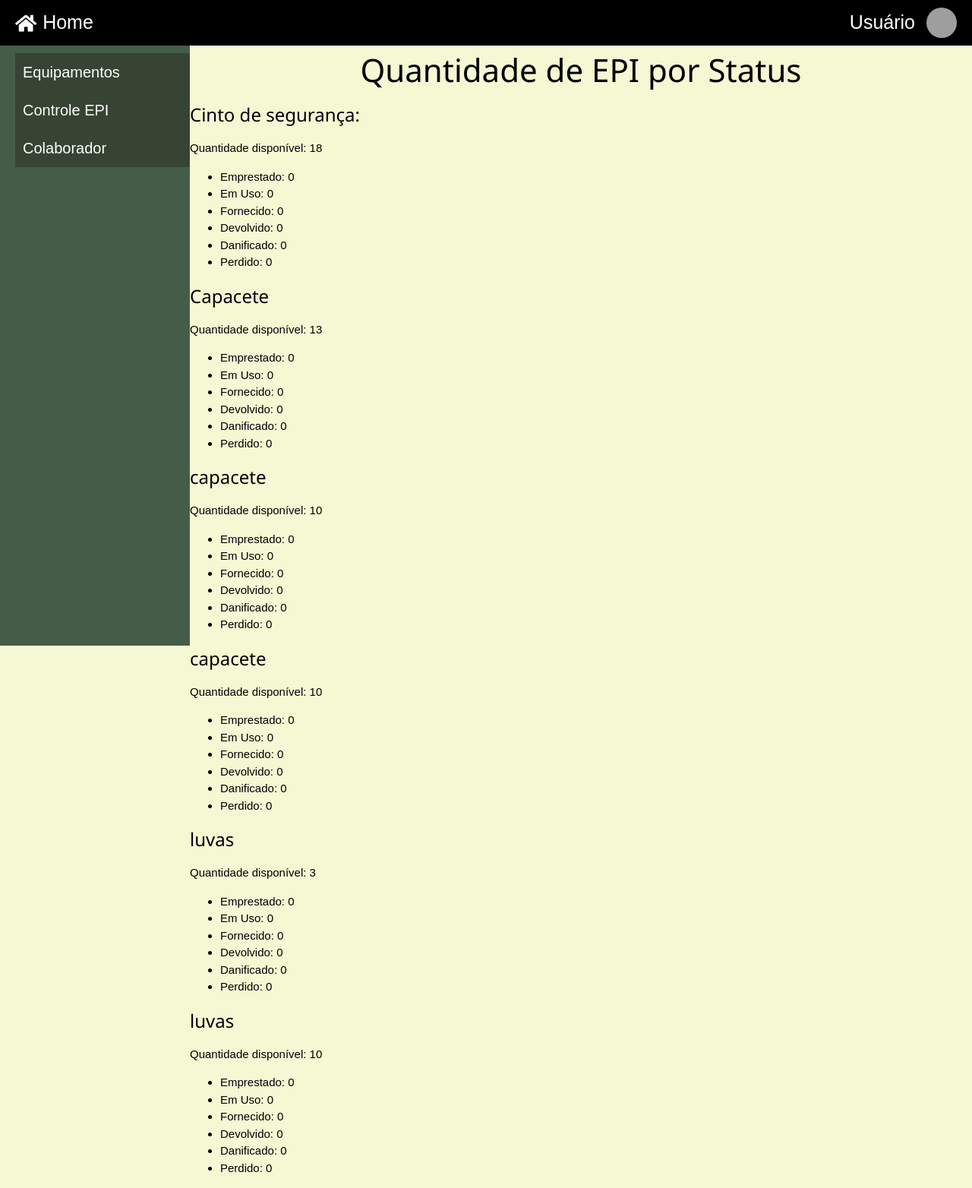
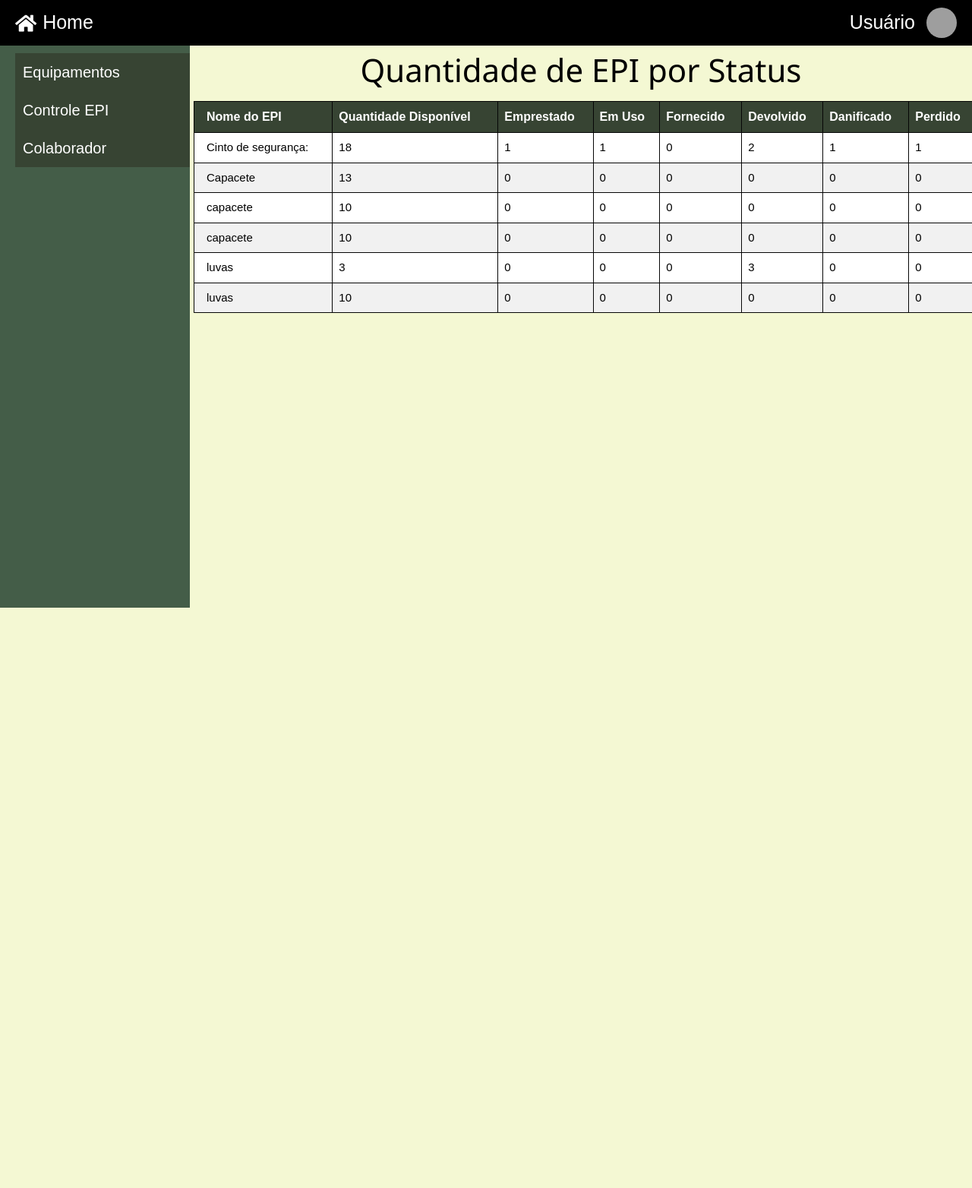
Before and after one commit to VandersonMotta/equipamentosEPI, a Django app: page /visualizar_quantidade_epi/ in a window 1280 px wide. Shown: the top 1564 px of the page at 76% size. After the commit the page ends 800 px from the top, so only its background shows below. Run offline with Django 5.2, Linux system fonts and the light colour scheme; data comes from the database, SQL or seed files in the repository; both versions use the stored data as it was after the commit; grey boxes are pictures that could not be loaded.

Commit message:
criação da pagina visualizar epis por status

```diff
--- a/equipamentos_epi/app_home/static/css/layout.css
+++ b/equipamentos_epi/app_home/static/css/layout.css
@@ -127,3 +127,23 @@ h4 {
     text-align: center;
     margin-top: 10px;
 }
+
+/*TABELAS */
+table {
+    width: 80%;
+    border-collapse: collapse;
+    margin-left: 5px;
+    align-items: center;
+}
+
+th {
+    background-color: #374433;
+    color: white;
+    text-align: center;
+    padding: 12px 15px;
+    font-size: 16px;
+}
+
+table, th, td {
+    border: 1px solid #060606;
+}
--- a/equipamentos_epi/app_home/static/css/style.css
+++ b/equipamentos_epi/app_home/static/css/style.css
@@ -104,6 +104,7 @@
     top: 100%;
     margin-top: 2px;
     border-radius: 5px;
+    z-index: 9999;
 }
 
 .dropdown-content.show {
@@ -115,6 +116,7 @@
     padding: 12px 16px;
     text-decoration: none;
     display: block;
+    font-size: 16px;
 }
 
 .dropdown-content a:hover {
--- a/equipamentos_epi/app_home/static/script/script.js
+++ b/equipamentos_epi/app_home/static/script/script.js
@@ -1,5 +1,3 @@
-
-//método para menu accordion
 var acc = document.getElementsByClassName("accordion");
 for (var i = 0; i < acc.length; i++) {
     acc[i].addEventListener("click", function () {
@@ -13,15 +11,13 @@ for (var i = 0; i < acc.length; i++) {
     });
 }
 
-//método para exibição do conteúdo baseado no submenu clicado
 document.querySelectorAll(".panel a").forEach(item => {
     item.addEventListener("click", function () {
-        // Esconde todas as caixas de conteúdo
+
         document.querySelectorAll(".content-box").forEach(box => {
             box.classList.add("hidden");
         });
 
-        // Obtém o valor de data-target e exibe o conteúdo correspondente
         var targetId = this.getAttribute("data-target");
         document.getElementById(targetId).classList.remove("hidden");
     });
@@ -42,13 +38,17 @@ function toggleCamposExtras() {
     }
 }
 
-// Função para alternar o menu suspenso
+document.addEventListener('DOMContentLoaded', function() {
+    toggleCamposExtras();
+});
+
+statusField.addEventListener('change', toggleCamposExtras);
+
 function toggleUserMenu() {
     var dropdown = document.getElementById("user-dropdown");
     dropdown.classList.toggle("show");
 }
 
-// Fechar o menu suspenso se o usuário clicar fora dele
 window.onclick = function(event) {
     if (!event.target.matches('.navbar-right, .navbar-right *')) {
         var dropdowns = document.getElementsByClassName("dropdown-content");
@@ -60,77 +60,3 @@ window.onclick = function(event) {
         }
     }
 }
-
-/*GRAFICO*/
-// Função para configurar o gráfico
-function createChart(epiData) {
-    // Rótulos para os status
-    const labels = ['Emprestado', 'Em Uso', 'Fornecido', 'Devolvido', 'Danificado', 'Perdido'];
-    const data = [0, 0, 0, 0, 0, 0];
-
-    // Somando as quantidades para cada status
-    epiData.forEach(epi => {
-        data[0] += epi.status_counts.emprestado || 0; // Emprestado
-        data[1] += epi.status_counts.em_uso || 0;     // Em Uso
-        data[2] += epi.status_counts.fornecido || 0;   // Fornecido
-        data[3] += epi.status_counts.devolvido || 0;   // Devolvido
-        data[4] += epi.status_counts.danificado || 0;  // Danificado
-        data[5] += epi.status_counts.perdido || 0;     // Perdido
-    });
-
-    // Selecionando o canvas para o gráfico
-    const ctx = document.getElementById('epiChart').getContext('2d');
-
-    // Criando o gráfico de rosca
-    new Chart(ctx, {
-        type: 'doughnut', // Tipo de gráfico rosca
-        data: {
-            labels: labels,  // Labels para cada status
-            datasets: [{
-                label: 'Status de EPI',
-                data: data,  // Dados a serem exibidos no gráfico
-                backgroundColor: [
-                    'rgba(255, 99, 132, 0.2)',
-                    'rgba(54, 162, 235, 0.2)',
-                    'rgba(255, 206, 86, 0.2)',
-                    'rgba(75, 192, 192, 0.2)',
-                    'rgba(153, 102, 255, 0.2)',
-                    'rgba(255, 159, 64, 0.2)'
-                ],
-                borderColor: [
-                    'rgba(255, 99, 132, 1)',
-                    'rgba(54, 162, 235, 1)',
-                    'rgba(255, 206, 86, 1)',
-                    'rgba(75, 192, 192, 1)',
-                    'rgba(153, 102, 255, 1)',
-                    'rgba(255, 159, 64, 1)'
-                ],
-                borderWidth: 1
-            }]
-        },
-        options: {
-            responsive: true, // Gráfico responsivo
-            plugins: {
-                legend: {
-                    position: 'top', // Posição da legenda
-                },
-                tooltip: {
-                    callbacks: {
-                        label: function(tooltipItem) {
-                            // Exibe o valor de cada status ao passar o mouse
-                            const label = tooltipItem.label || '';
-                            const value = tooltipItem.raw || 0;
-                            return `${label}: ${value}`;
-                        }
-                    }
-                }
-            }
-        }
-    });
-}
-
-// Obtendo os dados passados pelo Django
-const epiData = JSON.parse(document.getElementById('epi-data').textContent);
-
-// Chama a função para criar o gráfico com os dados
-createChart(epiData);
--- a/equipamentos_epi/app_home/templates/app_home/pages/visualizar_quantidade_epi.html
+++ b/equipamentos_epi/app_home/templates/app_home/pages/visualizar_quantidade_epi.html
@@ -2,6 +2,7 @@
 {% load static %}
 
 {% block content %}
+
 <head>
     <meta charset="UTF-8">
     <meta name="viewport" content="width=device-width, initial-scale=1.0">
@@ -12,33 +13,35 @@
 <body>
     <h2>Quantidade de EPI por Status</h2>
 
-    <!-- Exibindo uma visualização simples dos dados para verificação -->
-    <div id="epi-data-preview">
-        {% for epi in epi_data %}
-            <h3>{{ epi.nomeEPI }}</h3>
-            <p>Quantidade disponível: {{ epi.quantidade_disponivel }}</p>
-            <ul>
-                <li>Emprestado: {{ epi.status_counts.emprestado|default:"0" }}</li>
-                <li>Em Uso: {{ epi.status_counts.em_uso|default:"0" }}</li>
-                <li>Fornecido: {{ epi.status_counts.fornecido|default:"0" }}</li>
-                <li>Devolvido: {{ epi.status_counts.devolvido|default:"0" }}</li>
-                <li>Danificado: {{ epi.status_counts.danificado|default:"0" }}</li>
-                <li>Perdido: {{ epi.status_counts.perdido|default:"0" }}</li>
-            </ul>
-        {% endfor %}
-    </div>
+    <table class="w3-table-all w3-hoverable">
+        <thead>
+            <tr>
+                <th>Nome do EPI</th>
+                <th>Quantidade Disponível</th>
+                <th>Emprestado</th>
+                <th>Em Uso</th>
+                <th>Fornecido</th>
+                <th>Devolvido</th>
+                <th>Danificado</th>
+                <th>Perdido</th>
+            </tr>
+        </thead>
+        <tbody>
+            {% for epi in epi_data %}
+            <tr>
+                <td>{{ epi.nomeEPI }}</td>
+                <td>{{ epi.quantidade_disponivel }}</td>
+                <td>{{ epi.status_counts.emprestado|default:"0" }}</td>
+                <td>{{ epi.status_counts.em_uso|default:"0" }}</td>
+                <td>{{ epi.status_counts.fornecido|default:"0" }}</td>
+                <td>{{ epi.status_counts.devolvido|default:"0" }}</td>
+                <td>{{ epi.status_counts.danificado|default:"0" }}</td>
+                <td>{{ epi.status_counts.perdido|default:"0" }}</td>
+            </tr>
+            {% endfor %}
+        </tbody>
+    </table>
 
-    <!-- Container para o gráfico -->
-    <div id="chart-container">
-        <canvas id="epiChart"></canvas>
-    </div>
-
-    <!-- Usar json_script para passar os dados do Django para o JavaScript -->
-    <script id="epi-data" type="application/json">
-        {{ epi_data|json_script:"epi_data" }}
-    </script>
-
-    <!-- Link para o arquivo externo de JavaScript -->
     <script src="{% static 'script/script.js' %}"></script>
 </body>
 
--- a/equipamentos_epi/app_home/views.py
+++ b/equipamentos_epi/app_home/views.py
@@ -6,8 +6,6 @@ from django.contrib import messages
 from .models import Colaborador
 from .models import EPI
 from .models import Registrar
-from django.db.models import Count
-
 
 def home(request):
     return render(request, 'app_home/pages/home.html')
@@ -197,11 +195,27 @@ def perfil(request):
     return render(request, 'app_home/pages/perfil.html')
 
 def visualizar_quantidade_epi(request):
-    # Obtendo dados dos EPI com seus respectivos registros de status
+    # Obtendo todos os EPIs, incluindo aqueles sem registros
     epi_data = EPI.objects.all()
 
     # Transformando os dados do QuerySet em um formato serializável (lista de dicionários)
-    epi_data_serialized = list(epi_data.values('nomeEPI', 'quantidade_disponivel', 'descricao'))
+    epi_data_serialized = []
+    for epi in epi_data:
+        # Contando os registros de cada status, incluindo EPIs sem registros (contagem será zero)
+        status_counts = {
+            'emprestado': epi.registros.filter(status='emprestado').count(),
+            'em_uso': epi.registros.filter(status='em_uso').count(),
+            'fornecido': epi.registros.filter(status='fornecido').count(),
+            'devolvido': epi.registros.filter(status='devolvido').count(),
+            'danificado': epi.registros.filter(status='danificado').count(),
+            'perdido': epi.registros.filter(status='perdido').count(),
+        }
+        epi_data_serialized.append({
+            'nomeEPI': epi.nomeEPI,
+            'quantidade_disponivel': epi.quantidade_disponivel,
+            'descricao': epi.descricao,
+            'status_counts': status_counts,
+        })
 
     # Passando os dados serializados para o template
     return render(request, 'app_home/pages/visualizar_quantidade_epi.html', {'epi_data': epi_data_serialized})
```
Also changed, not shown: equipamentos_epi/app_home/templates/app_home/pages/relatorio_colaborador.html (line endings or trailing spaces), equipamentos_epi/db.sqlite3.
